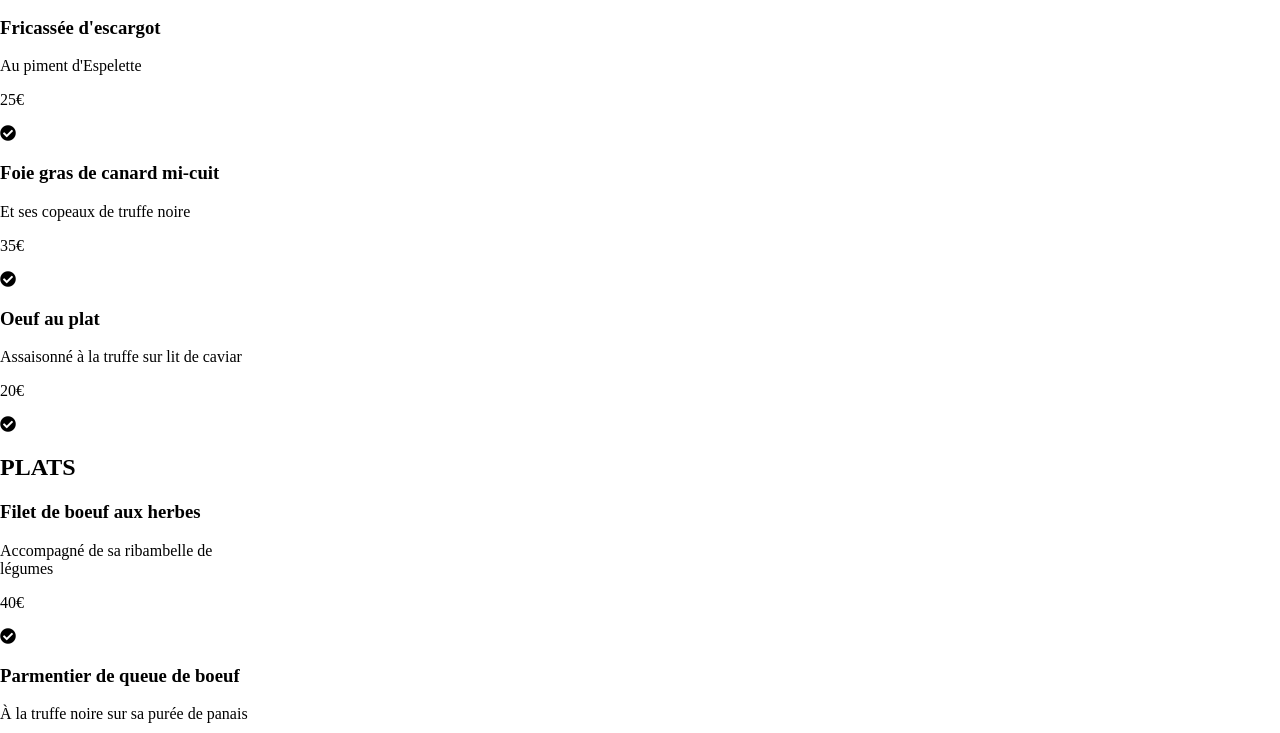
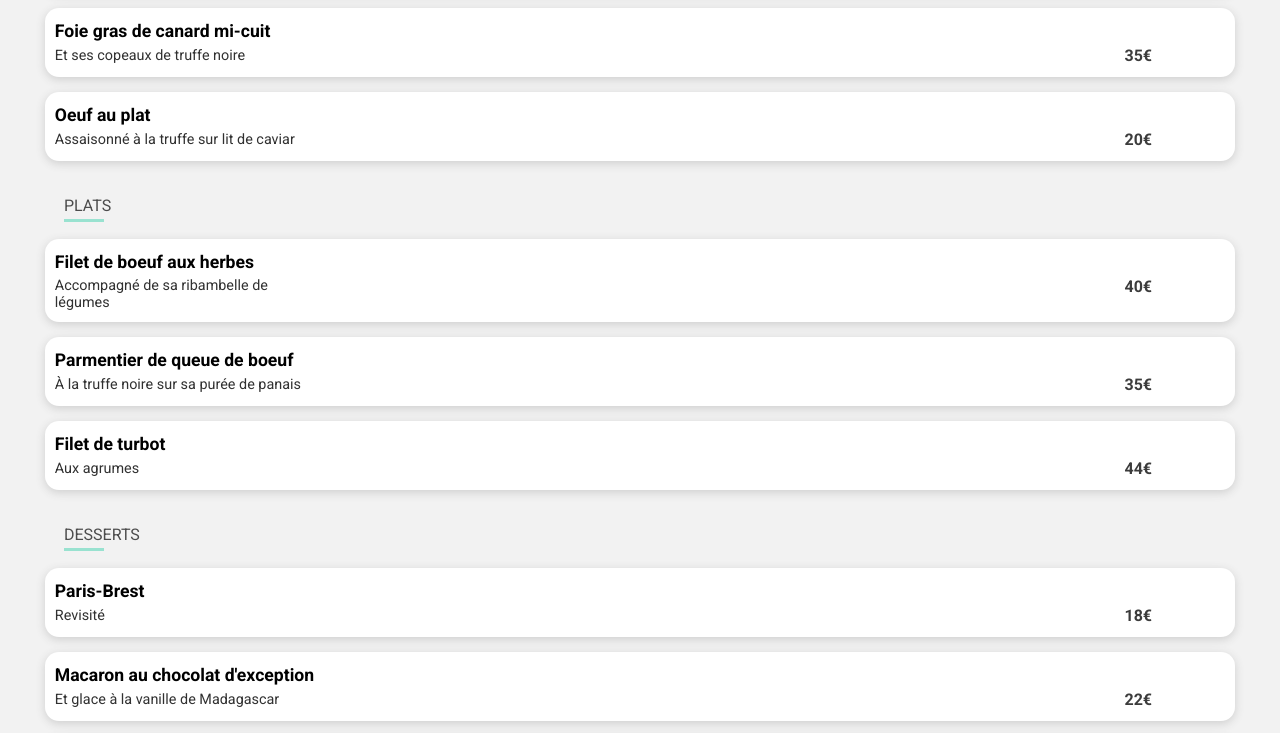
Before and after one commit to KevinJ-Dev/KevinJourdain_3_11012021, a website: page menu/la-palette-du-gout.html in a window 1280 px wide. Shown: the part 485-1218 px from the top of the page. Drawn offline with nearby package versions, Linux system fonts and the light colour scheme; files that its build step writes are made by us from their sources; a web font is replaced by a local one.

Commit message:
Add page menu

```diff
--- a/sass/main.scss
+++ b/sass/main.scss
@@ -4,3 +4,4 @@
 @import "layouts/header";
 @import "layouts/footer";
 @import "pages/acceuil";
+@import "pages/menu";
```
